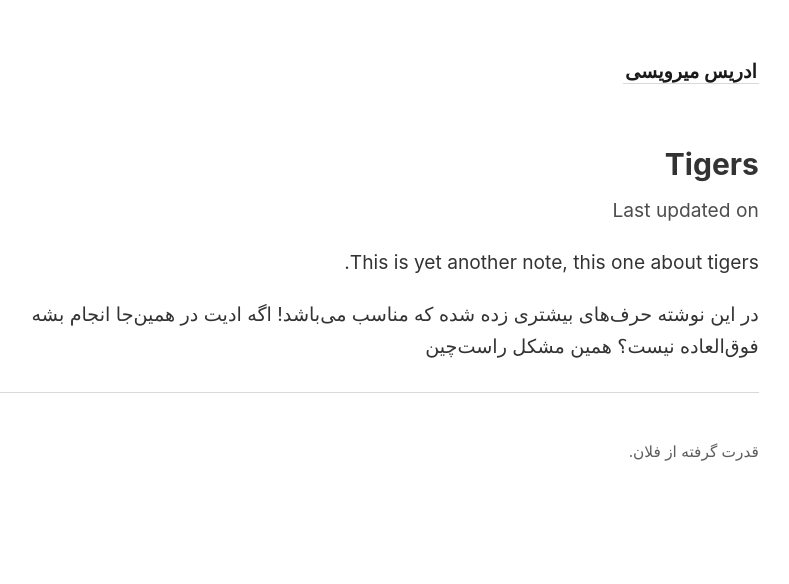
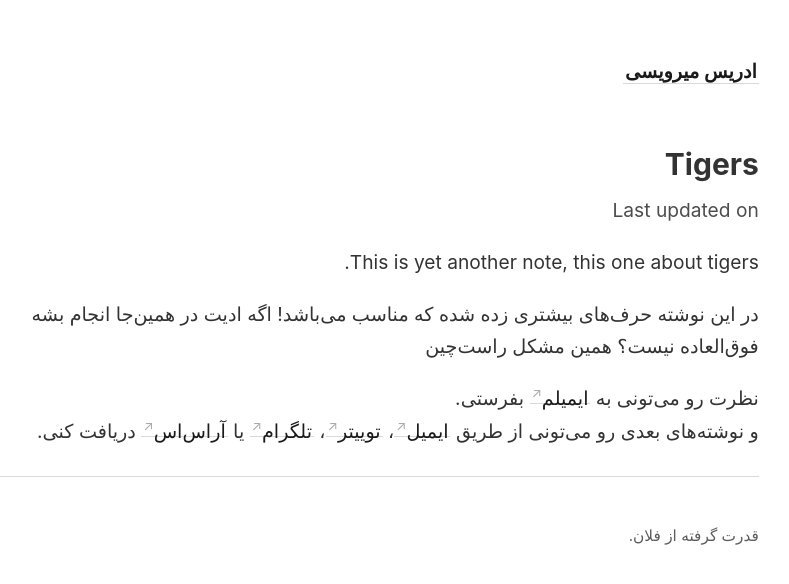
Before and after one commit to edrissss/digital-garden, a Jekyll site: the page built from _notes/animals/tigers2.md, in a window 1280 px wide. Shown: the top 584 px of the page, without its empty margins (363-1152 px from the left). Built offline with Jekyll 4.4.1, drawn with Linux system fonts in a browser that asks for light colours; some web fonts are replaced.

Commit message:
نوشته‌ی پایینِ پست‌ها

```diff
--- a/_layouts/note.html
+++ b/_layouts/note.html
@@ -15,6 +15,8 @@ layout: default
     <content>
       {{ content }}
     </content>
+
+
 
     <!--
     این توی همین <div بالا بود:
@@ -43,6 +45,21 @@ layout: default
     </side>
     -->
   </div>
+
+  <p class="internal-link">
+نظرت رو می‌تونی به
+<a href="mailto:edris.mirveysi@gmail.com">ایمیلم</a>
+ بفرستی.
+<br>
+و نوشته‌های بعدی رو می‌تونی از طریق
+<a href="https://edrism.substack.com/welcome">ایمیل</a>،
+	<a href="http://twitter.com/edrism_ir">توییتر</a>،
+	<a href="http://t.me/edrism_ir">تلگرام</a>
+	 یا
+	<a href="/feed.xml" title="RSS">آراس‌اس</a>
+ دریافت کنی.
+<br>
+
 </article>
 
 <hr>
```
